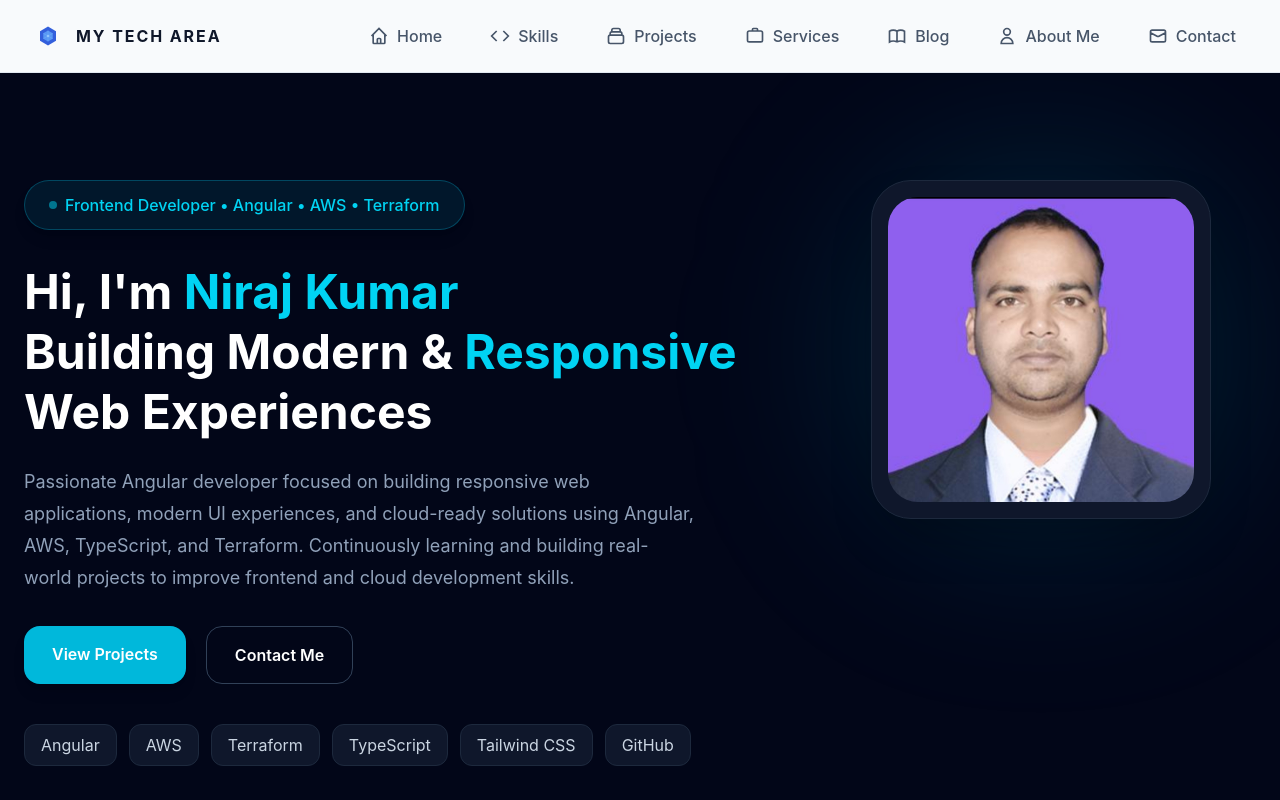
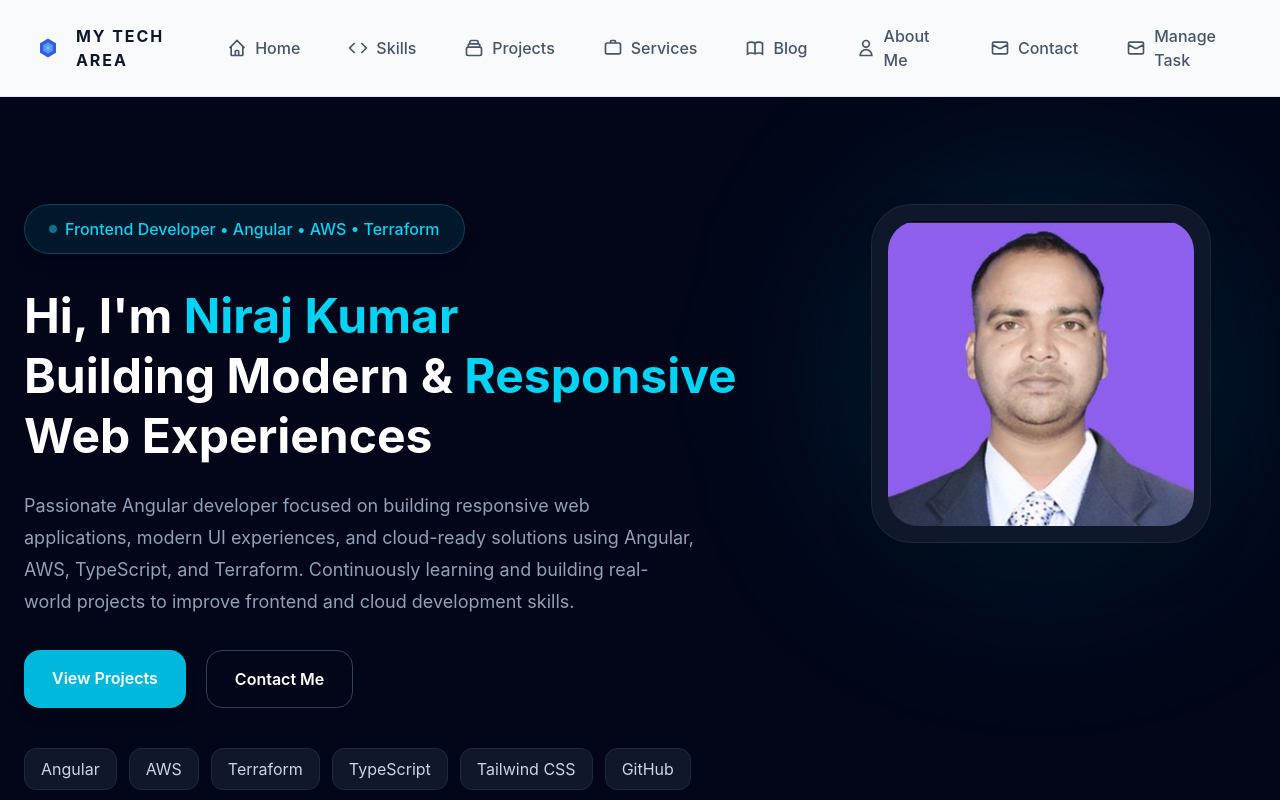
Before and after one commit to mytecharea/mytecharea, an Angular app: page / in a window 1280 px wide. Shown: the top 800 px of the page. Built offline with nearby package versions, Linux system fonts and the light colour scheme.

Commit message:
feat: add "Manage Task" link to the navbar for task dashboard navigation

```diff
--- a/src/app/navbar.component.ts
+++ b/src/app/navbar.component.ts
@@ -53,6 +53,13 @@ import { RouterLink } from '@angular/router';
             <path d="M3 8l7.89 4.26a2 2 0 002.22 0L21 8M5 19h14a2 2 0 002-2V7a2 2 0 00-2-2H5a2 2 0 00-2 2v10a2 2 0 002 2z"/>
           </svg>
           Contact
+        </a>
+
+         <a href="/task-dashboard/" class="nav-item">
+          <svg class="nav-icon" viewBox="0 0 24 24" fill="none" stroke="currentColor" stroke-width="2">
+            <path d="M3 8l7.89 4.26a2 2 0 002.22 0L21 8M5 19h14a2 2 0 002-2V7a2 2 0 00-2-2H5a2 2 0 00-2 2v10a2 2 0 002 2z"/>
+          </svg>
+          Manage Task
         </a>
       </nav>
     </header>
```
